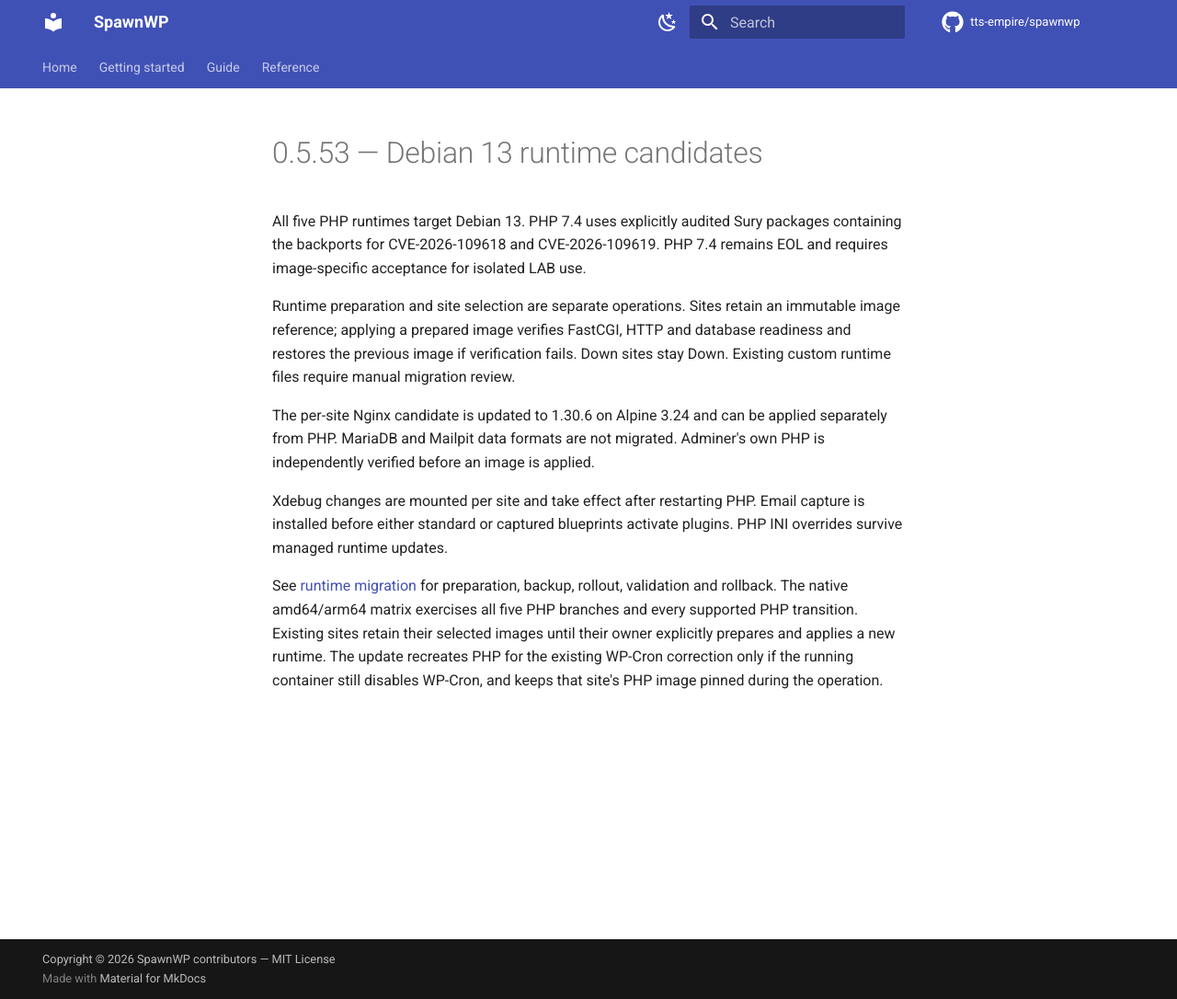
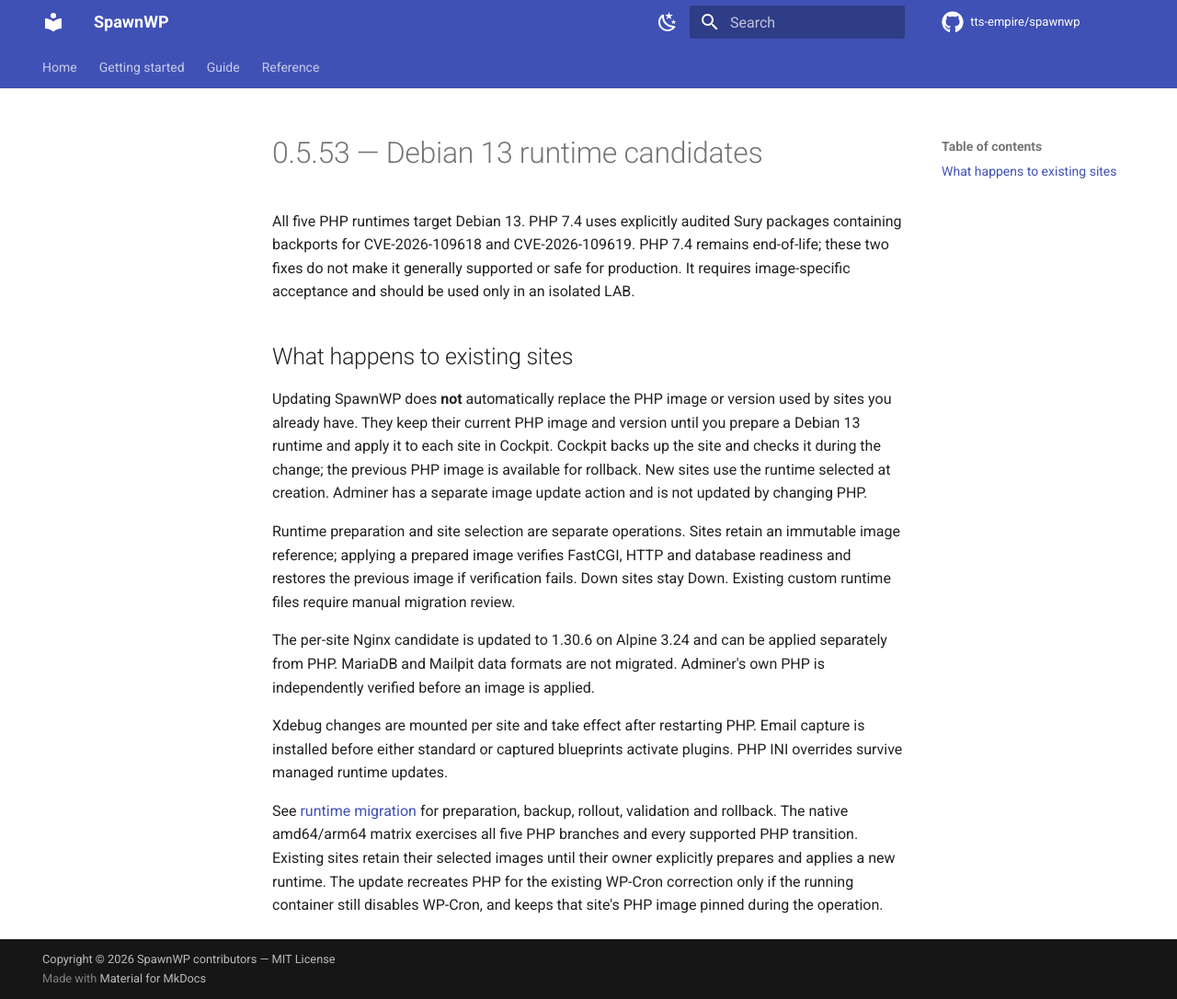
Before and after one commit to tts-empire/spawnwp, an MkDocs documentation site: the page built from docs/release-notes/0.5.53.md, in a window 1280 px wide and 1086 px high. Shown: the whole window at 92% size. Built offline with MkDocs 1.6.1 and Material for MkDocs 9.7.7, drawn with Linux system fonts in a browser that asks for light colours; comment, search, counter and statistics services are not loaded.

Commit message:
Clarify PHP runtime updates in release notes (#22)

```diff
--- a/docs/release-notes/0.5.53.md
+++ b/docs/release-notes/0.5.53.md
@@ -1,8 +1,19 @@
 # 0.5.53 — Debian 13 runtime candidates
 
 All five PHP runtimes target Debian 13. PHP 7.4 uses explicitly audited Sury
-packages containing the backports for CVE-2026-109618 and CVE-2026-109619. PHP 7.4
-remains EOL and requires image-specific acceptance for isolated LAB use.
+packages containing backports for CVE-2026-109618 and CVE-2026-109619. PHP 7.4
+remains end-of-life; these two fixes do not make it generally supported or safe for
+production. It requires image-specific acceptance and should be used only in an isolated
+LAB.
+
+## What happens to existing sites
+
+Updating SpawnWP does **not** automatically replace the PHP image or version used by sites
+you already have. They keep their current PHP image and version until you prepare a Debian
+13 runtime and apply it to each site in Cockpit. Cockpit backs up the site and checks it
+during the change; the previous PHP image is available for rollback. New sites use the
+runtime selected at creation. Adminer has a separate image update action and is not
+updated by changing PHP.
 
 Runtime preparation and site selection are separate operations. Sites retain an
 immutable image reference; applying a prepared image verifies FastCGI, HTTP and
```
Also changed, not shown: docs/changelog.md (+6 -1 lines).
